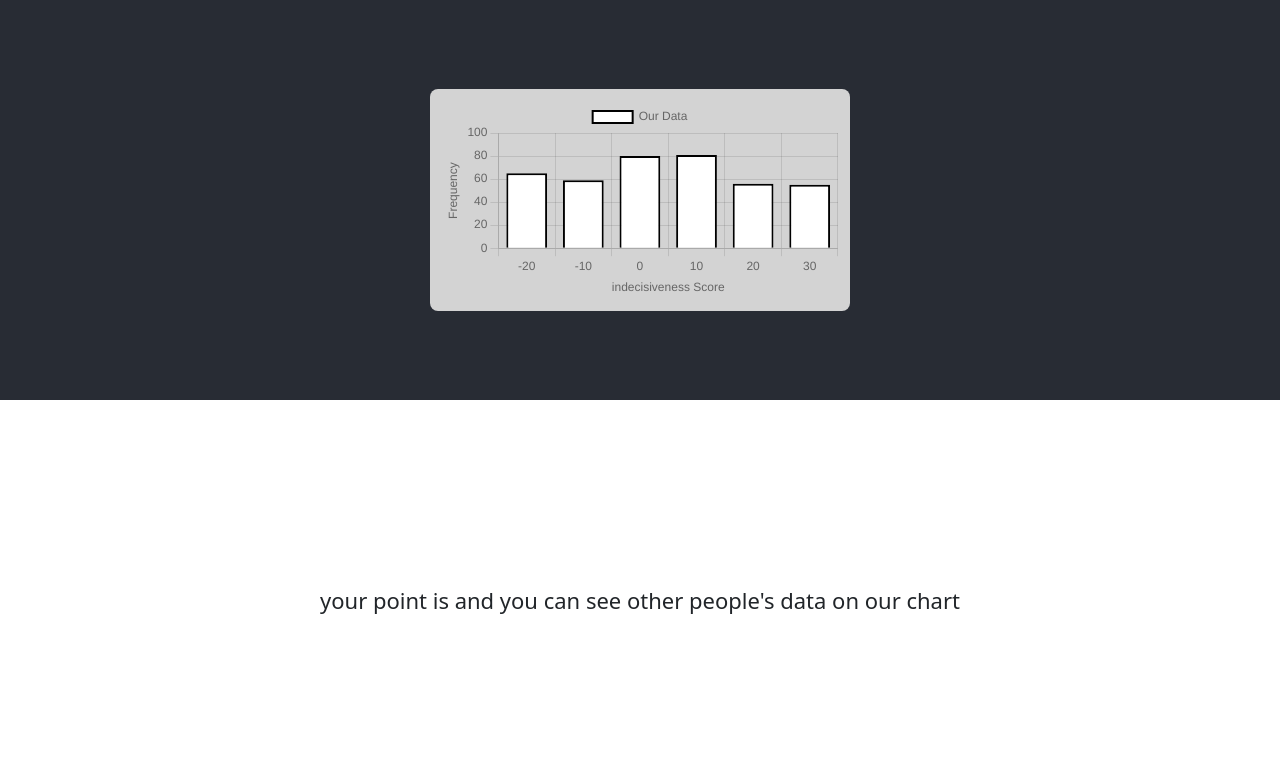
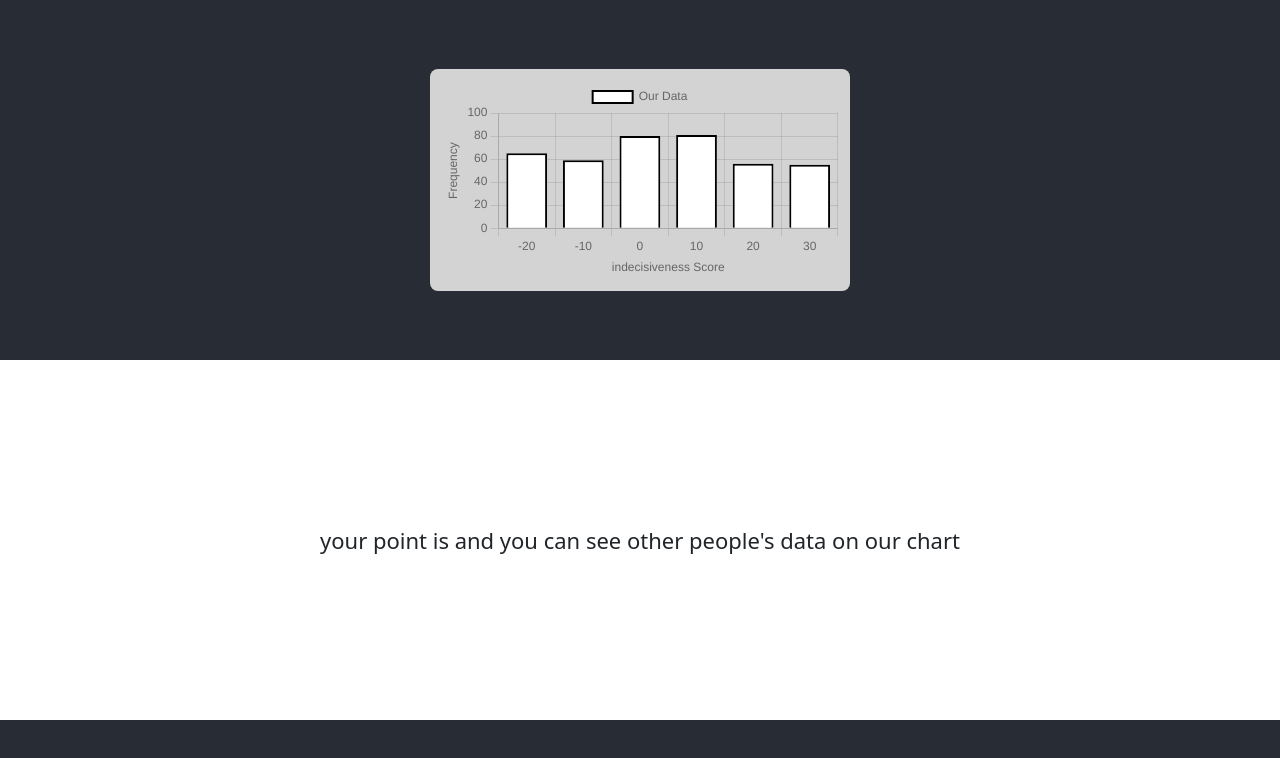
Before and after one commit to shayan1999/survey, a React (Create React App) app: page /survey/result in a window 1280 px wide. Shown: the top 758 px of the page. Built offline with nearby package versions, Linux system fonts and the light colour scheme.

Commit message:
button fixed

```diff
--- a/src/App.css
+++ b/src/App.css
@@ -14,6 +14,7 @@
   background-color: #282c34;
   width: 100vw;
   height: 100vh;
+  padding-bottom: 10vh;
 }
 
 .flex-1{
```
